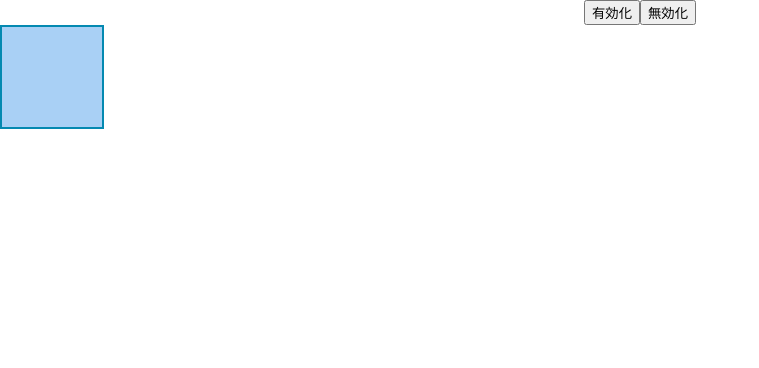
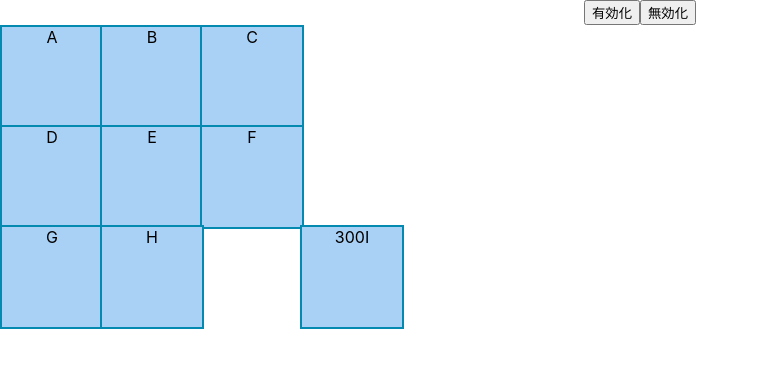
Before and after one commit to beeeyan/react-portfolio, a React (Create React App) app: page / in a window 1280 px wide. Shown: the top 368 px of the page, without its empty margins (0-759 px from the left). Built offline with nearby package versions, Linux system fonts and the light colour scheme.

Commit message:
add emptySpace idea

```diff
--- a/src/App.tsx
+++ b/src/App.tsx
@@ -1,4 +1,5 @@
 import React from 'react';
+import {useEffect} from 'react';
 // import logo from './logo.svg';
 import './App.css';
 import {useInteractJS} from './hooks';
@@ -34,21 +35,174 @@ import {useInteractJS} from './hooks';
  * @return {React.FC}
  */
 const App: React.FC = () => {
-  const interact = useInteractJS();
+  const initPositionB = {
+    width: 100,
+    height: 100,
+    x: 100,
+    y: 0,
+  };
+  const initPositionC = {
+    width: 100,
+    height: 100,
+    x: 200,
+    y: 0,
+  };
+  const initPositionD = {
+    width: 100,
+    height: 100,
+    x: 0,
+    y: 100,
+  };
+  const initPositionE = {
+    width: 100,
+    height: 100,
+    x: 100,
+    y: 100,
+  };
+  const initPositionF = {
+    width: 100,
+    height: 100,
+    x: 200,
+    y: 100,
+  };
+  const initPositionG = {
+    width: 100,
+    height: 100,
+    x: 0,
+    y: 200,
+  };
+  const initPositionH = {
+    width: 100,
+    height: 100,
+    x: 100,
+    y: 200,
+  };
+  const initPositionJ = {
+    width: 100,
+    height: 100,
+    x: 300,
+    y: 200,
+  };
+  const interactA = useInteractJS();
+  const interactB = useInteractJS(initPositionB);
+  const interactC = useInteractJS(initPositionC);
+  const interactD = useInteractJS(initPositionD);
+  const interactE = useInteractJS(initPositionE);
+  const interactF = useInteractJS(initPositionF);
+  const interactG = useInteractJS(initPositionG);
+  const interactH = useInteractJS(initPositionH);
+  const interactJ = useInteractJS(initPositionJ);
+
+  useEffect(() => {
+    // interactG.disable();
+    // console.log(interactJ.positionName);
+    console.log('test');
+  }, [interactJ.position]);
+
 
   return (
     <div className='App'>
-      <button onClick={() => interact.enable()}>有効化</button>
-      <button onClick={() => interact.disable()}>無効化</button>
+      <button onClick={() => interactA.enable()}>有効化</button>
+      <button onClick={() => interactA.disable()}>無効化</button>
+      {/* A (0,0) */}
       <div
-        ref={interact.ref}
+        ref={interactA.ref}
         style={{
-          ...interact.style,
+          ...interactA.style,
           border: '2px solid #0489B1',
           backgroundColor: '#A9D0F5',
         }}
       >
-
+        A
+      </div>
+      {/* B (100,0) */}
+      <div
+        ref={interactB.ref}
+        style={{
+          ...interactB.style,
+          border: '2px solid #0489B1',
+          backgroundColor: '#A9D0F5',
+        }}
+      >
+        B
+      </div>
+      {/* C (200,0) */}
+      <div
+        ref={interactC.ref}
+        style={{
+          ...interactC.style,
+          border: '2px solid #0489B1',
+          backgroundColor: '#A9D0F5',
+        }}
+      >
+        C
+      </div>
+      {/* D (0,100) */}
+      <div
+        ref={interactD.ref}
+        style={{
+          ...interactD.style,
+          border: '2px solid #0489B1',
+          backgroundColor: '#A9D0F5',
+        }}
+      >
+        D
+      </div>
+      {/* E (100,100) */}
+      <div
+        ref={interactE.ref}
+        style={{
+          ...interactE.style,
+          border: '2px solid #0489B1',
+          backgroundColor: '#A9D0F5',
+        }}
+      >
+        E
+      </div>
+      {/* F (200,100) */}
+      <div
+        ref={interactF.ref}
+        style={{
+          ...interactF.style,
+          border: '2px solid #0489B1',
+          backgroundColor: '#A9D0F5',
+        }}
+      >
+        F
+      </div>
+      {/* G (0,200) */}
+      <div
+        ref={interactG.ref}
+        style={{
+          ...interactG.style,
+          border: '2px solid #0489B1',
+          backgroundColor: '#A9D0F5',
+        }}
+      >
+        G
+      </div>
+      {/* H (100,200) */}
+      <div
+        ref={interactH.ref}
+        style={{
+          ...interactH.style,
+          border: '2px solid #0489B1',
+          backgroundColor: '#A9D0F5',
+        }}
+      >
+        H
+      </div>
+      {/* I (200,200) */}
+      <div
+        ref={interactJ.ref}
+        style={{
+          ...interactJ.style,
+          border: '2px solid #0489B1',
+          backgroundColor: '#A9D0F5',
+        }}
+      >
+        {interactJ.position.x}
+        I
       </div>
     </div>
   );
--- a/src/hooks.ts
+++ b/src/hooks.ts
@@ -1,22 +1,91 @@
 import {CSSProperties, useEffect, useRef, useState} from 'react';
 import interact from 'interactjs';
 
-type Partial<T> = {
-    [P in keyof T]?: T[P];
+// type Partial<T> = {
+//     [P in keyof T]?: T[P];
+// }
+
+type Position = {
+  width: number;
+  height: number;
+  x: number;
+  y: number;
 }
 
-const initPosition = {
+const initPosition : Position = {
   width: 100,
   height: 100,
   x: 0,
   y: 0,
 };
 
-const edgePosition = {
+const edge = {
+  minX: 0,
+  minY: 0,
   maxX: 200,
   maxY: 200,
-  minX: 0,
-  minY: 0,
+};
+
+const emptySpace = {
+  minX: 200,
+  minY: 200,
+  maxX: 300,
+  maxY: 300,
+};
+
+/**
+ * 現在のpositionを判断する関数
+ * @param {number} x
+ * @param {number} y
+ * @return {String}
+ */
+const judgePosition = (x: number, y: number): String => {
+  const puzzlePositon = {
+    a: {x: 0, y: 0},
+    b: {x: 100, y: 0},
+    c: {x: 200, y: 0},
+    d: {x: 0, y: 100},
+    e: {x: 100, y: 100},
+    f: {x: 200, y: 100},
+    g: {x: 0, y: 200},
+    h: {x: 100, y: 200},
+    i: {x: 200, y: 200},
+    j: {x: 300, y: 200},
+  };
+
+  if (puzzlePositon.a.x === x && puzzlePositon.a.y === y) {
+    return 'A';
+  } else if (puzzlePositon.b.x === x &&
+                puzzlePositon.b.y === y) {
+    return 'B';
+  } else if (puzzlePositon.c.x === x &&
+                puzzlePositon.c.y === y) {
+    return 'C';
+  } else if (puzzlePositon.d.x === x &&
+                puzzlePositon.d.y === y) {
+    return 'D';
+  } else if (puzzlePositon.e.x === x &&
+                puzzlePositon.e.y === y) {
+    return 'E';
+  } else if (puzzlePositon.f.x === x &&
+                puzzlePositon.f.y === y) {
+    return 'F';
+  } else if (puzzlePositon.g.x === x &&
+                puzzlePositon.g.y === y) {
+    return 'G';
+  } else if (puzzlePositon.h.x === x &&
+                puzzlePositon.h.y === y) {
+    return 'H';
+  } else if (puzzlePositon.i.x === x &&
+                puzzlePositon.i.y === y) {
+    return 'I';
+  } else if (puzzlePositon.j.x === x &&
+                puzzlePositon.j.y === y) {
+    return 'J';
+  } else {
+    // 途中
+    return 'midway';
+  }
 };
 
 /**
@@ -28,8 +97,7 @@ const edgePosition = {
  * @return {interactRef}
  */
 export function useInteractJS(
-    position: Partial<typeof initPosition> = initPosition,
-    edge: Required<typeof edgePosition> = edgePosition,
+    position: Position = initPosition,
 ) {
   const [_position, setPosition] = useState({
     ...initPosition,
@@ -53,6 +121,36 @@ export function useInteractJS(
           inertia: false,
         })
         .on('dragmove', (event) => {
+          if (emptySpace.minX === x) {
+            edge.minX = emptySpace.minX;
+            edge.maxX = emptySpace.minX;
+            if ((emptySpace.minY - 100) <= y &&
+                  y < emptySpace.minY) {
+              edge.minY = emptySpace.minY - 100;
+              edge.maxY = emptySpace.minY;
+            }
+            if (emptySpace.minY < y &&
+                y <= (emptySpace.minY + 100)) {
+              edge.minY = emptySpace.minY;
+              edge.maxY = emptySpace.minY + 100;
+            }
+          }
+          if (emptySpace.minY === y) {
+            edge.minY = emptySpace.minY;
+            edge.maxY = emptySpace.minY;
+            if ((emptySpace.minX - 100) <= x &&
+                  x < emptySpace.minX) {
+              edge.minX = emptySpace.minX - 100;
+              edge.maxX = emptySpace.minX;
+            }
+            if (emptySpace.minX < x &&
+                x <= (emptySpace.minX + 100)) {
+              edge.minX = emptySpace.minX;
+              edge.maxX = emptySpace.minX + 100;
+            }
+          }
+          if (edge.minX <= x && x <= edge.maxX &&
+                edge.minY <= y && y <= edge.maxY) {
             x += event.dx;
             y += event.dy;
             // confirm max position
@@ -67,6 +165,16 @@ export function useInteractJS(
               x,
               y,
             });
+          }
+          // emptySpaceの更新
+          const tempPositionName = judgePosition(x, y);
+          console.log(tempPositionName);
+          if (emptySpace.minX === x && emptySpace.minY === y) {
+            emptySpace.minX = (emptySpace.minX === edge.minX)?
+                                 edge.maxX : edge.minX;
+            emptySpace.minY = (emptySpace.minY === edge.minY)?
+                                 edge.maxY : edge.minY;
+          }
         });
     // .on('resizemove', (event) =>{
     //   width = event.rect.width;
@@ -103,6 +211,7 @@ export function useInteractJS(
       height: _position.height + 'px',
       position: 'absolute' as CSSProperties['position'],
     },
+    positionName: judgePosition(_position.x, _position.y),
     position: _position,
     isEnabled,
     enable: () => setEnable(true),
```
Lines whose indentation alone changed are shown as unchanged.
